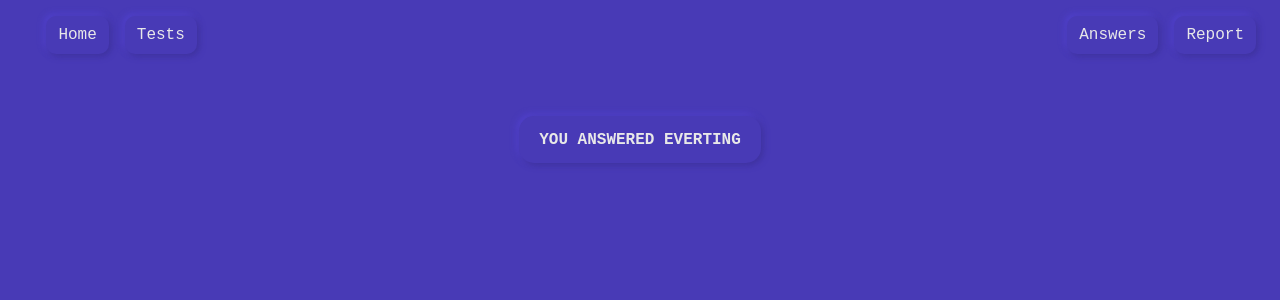
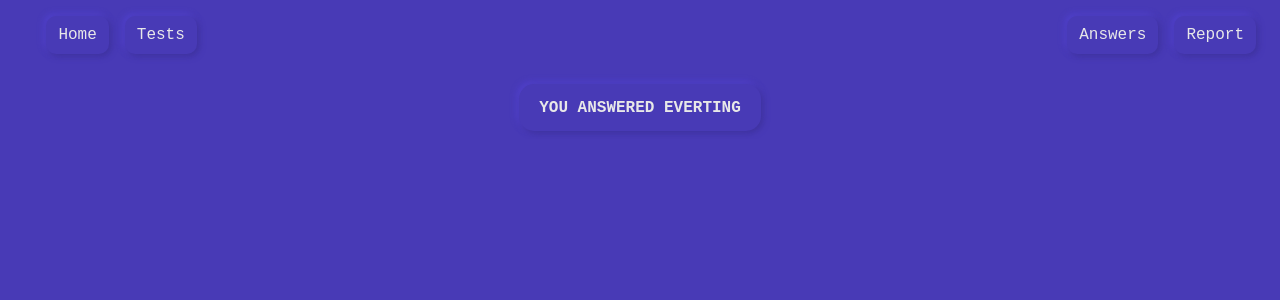
Before and after one commit to dragoslavIvkovic/Test-your-JS-skills---NEXT.JS-REDUX-MONGODB, a Next.js app: page /Answers in a window 1280 px wide. Shown: the top 300 px of the page. Built offline with nearby package versions, Linux system fonts and the light colour scheme.

Commit message:
hasky err e

```diff
--- a/styles/Elements.module.css
+++ b/styles/Elements.module.css
@@ -1,7 +1,7 @@
 .containerQuestions {
   display: grid;
   justify-content: center;
- margin:  2rem;
+
      padding:0 2rem;
 }
 
@@ -24,7 +24,7 @@
   width: calc(35rem - 100px);
   height: max-content;
   padding: 2rem;
-  margin: 2rem;
+
 }
 
 .highlighter {
@@ -71,7 +71,7 @@
   margin: 0.3rem 0;
   padding: 0.3em 0.7em;
   border-radius: 0.5em;
-  margin-left: 0.4rem;;
+
   box-shadow: var(--boxShadow-one);
 }
 
```
